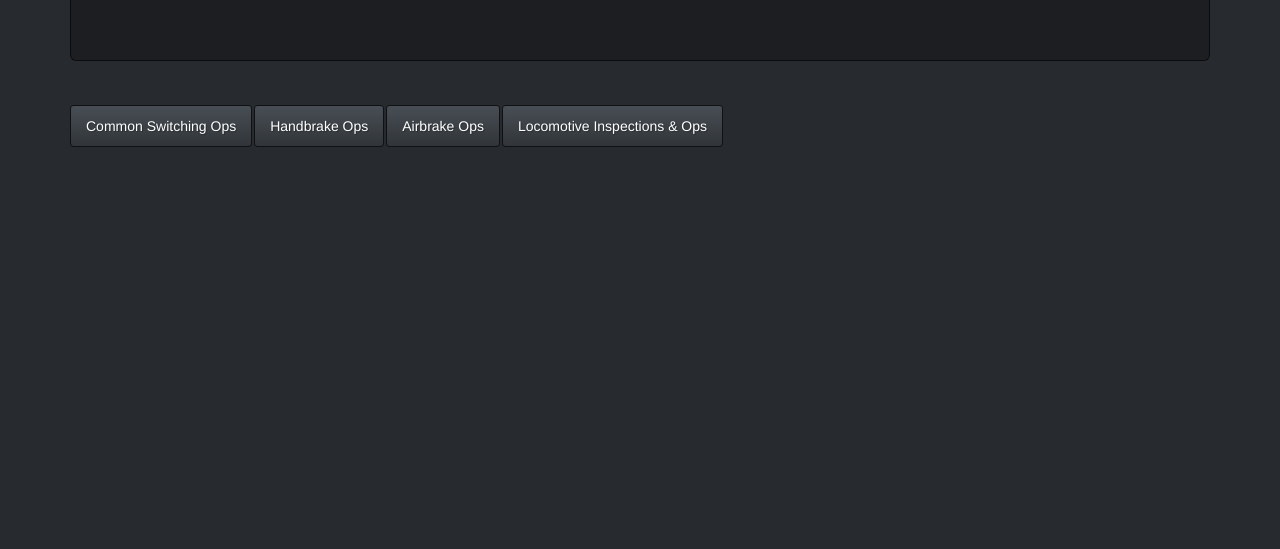
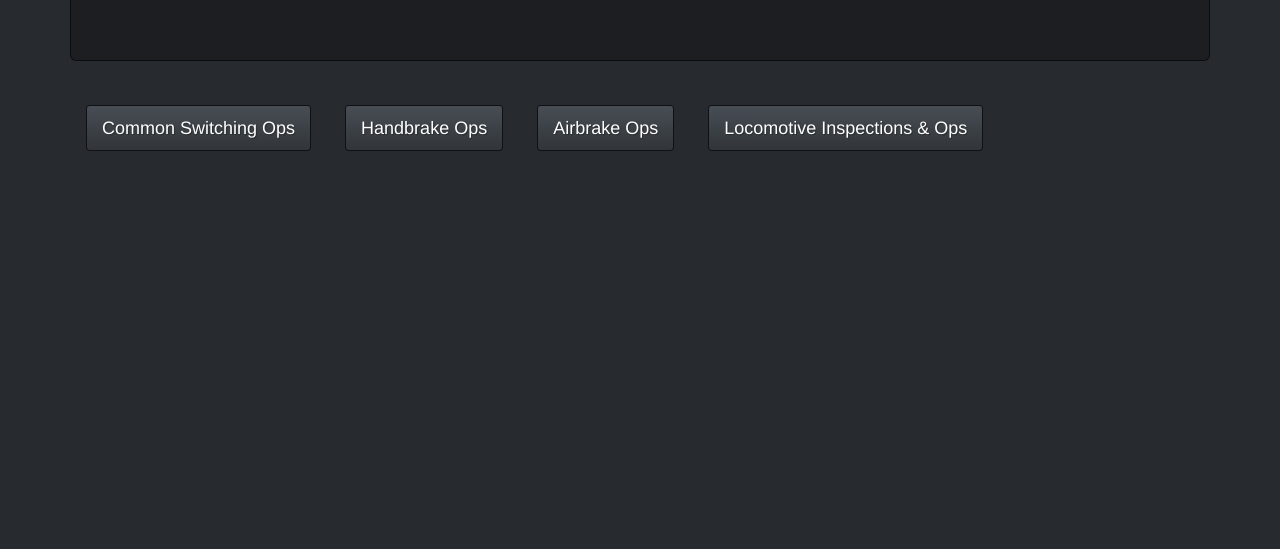
Before and after one commit to ekapus/TrainCrew, a plain HTML site: page index.html in a window 1280 px wide. Shown: the part 251-800 px from the top of the page. Drawn offline with nearby package versions, Linux system fonts and the light colour scheme.

Commit message:
Updating homepage buttons

```diff
--- a/css/site.css
+++ b/css/site.css
@@ -19,9 +19,6 @@ div.body-container {
     font-size: 30px;
 }
 
-.nav-pills>li {
-    margin-top: 1em;
-}
 
 .airbrake-initial-test-charge {
     margin-top: 1em;
--- a/index.html
+++ b/index.html
@@ -66,16 +66,16 @@
       </p>
     </div>
     <ul class="nav nav-pills">
-      <li class="nav-item">
+      <li class="nav-item btn-lg">
         <a class="nav-link" href="switching.html">Common Switching Ops</a>
       </li>
-      <li class="nav-item">
+      <li class="nav-item btn-lg">
         <a class="nav-link" href="handbrakes.html">Handbrake Ops</a>
       </li>
-      <li class="nav-item">
+      <li class="nav-item btn-lg">
         <a class="nav-link" href="airbrakes.html">Airbrake Ops</a>
       </li>
-      <li class="nav-item">
+      <li class="nav-item btn-lg">
         <a class="nav-link" href="locomotive.html">Locomotive Inspections & Ops</a>
       </li>
 
```
